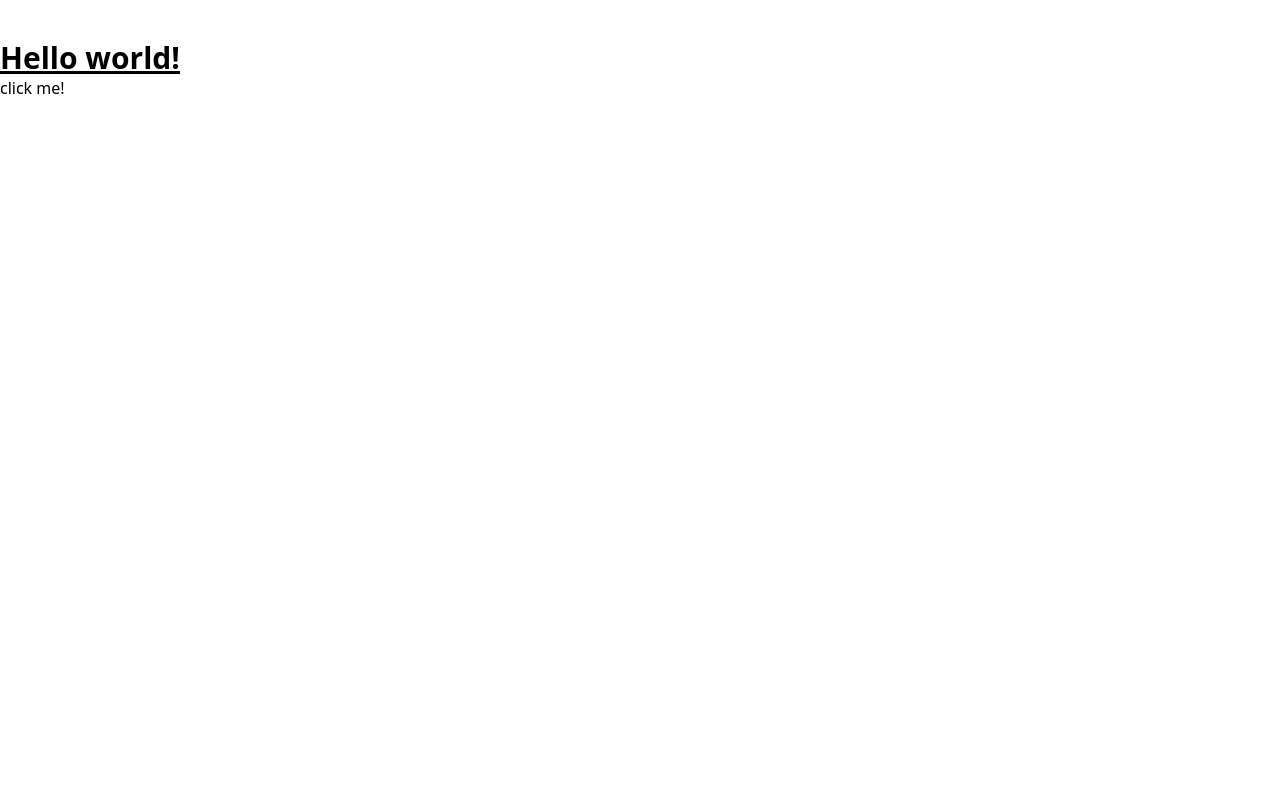
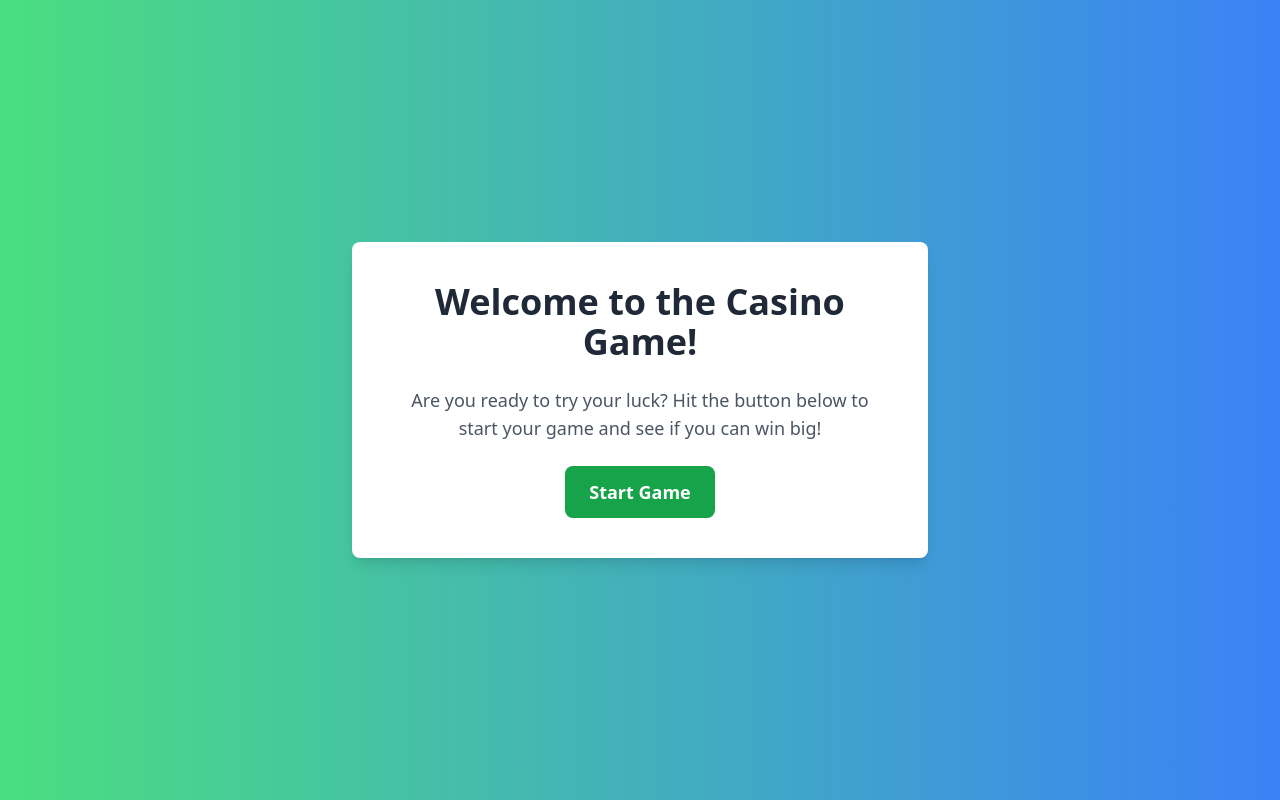
Before and after one commit to Nicola31082005/Casino, a website built with Vite: page casino-game/index.html in a window 1280 px wide. Built offline with nearby package versions, Linux system fonts and the light colour scheme.

Commit message:
Add tailwind css homepage UI

```diff
--- a/casino-game/index.html
+++ b/casino-game/index.html
@@ -3,17 +3,34 @@
 <head>
     <meta charset="UTF-8">
     <meta name="viewport" content="width=device-width, initial-scale=1.0">
-    <title>Rules</title>
+    <title>Casino Game</title>
+    <!-- Link to the Tailwind CSS output file -->
     <link rel="stylesheet" href="./src/output.css">
     <script type="module" src="./src/main.ts"></script>
 </head>
-<body>
-    <div class="mt-10 text-3xl font-bold underline">
-        Hello world!
+<body class="bg-gradient-to-r from-green-400 to-blue-500 min-h-screen flex items-center justify-center">
+
+    <!-- Main container for the homepage -->
+    <div class="text-center bg-white p-10 rounded-lg shadow-lg max-w-xl w-full">
+
+        <!-- Heading for the homepage -->
+        <h1 class="text-4xl font-extrabold text-gray-800 mb-6">
+            Welcome to the Casino Game!
+        </h1>
+
+        <!-- A brief description -->
+        <p class="text-lg text-gray-600 mb-6">
+            Are you ready to try your luck? Hit the button below to start your game and see if you can win big!
+        </p>
+
+        <!-- Start Game Button -->
+        <a href="./game.html">
+            <button class="bg-green-600 text-white text-lg font-semibold px-6 py-3 rounded-lg hover:bg-green-800 transition-colors duration-300">
+                Start Game
+            </button>
+        </a>
+
     </div>
 
-    <a href="./public/game.html">
-        click me!
-    </a>
 </body>
 </html>
```
Also changed, not shown: casino-game/src/output.css.
